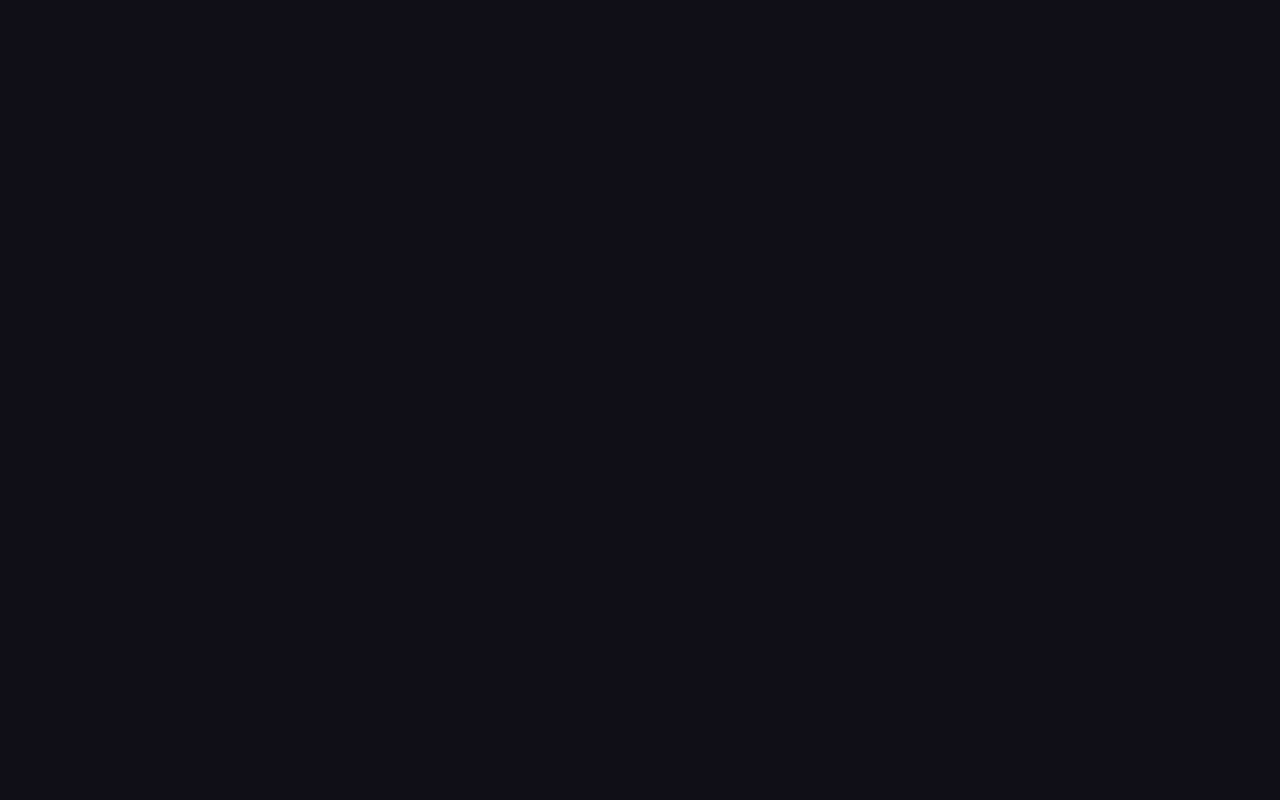
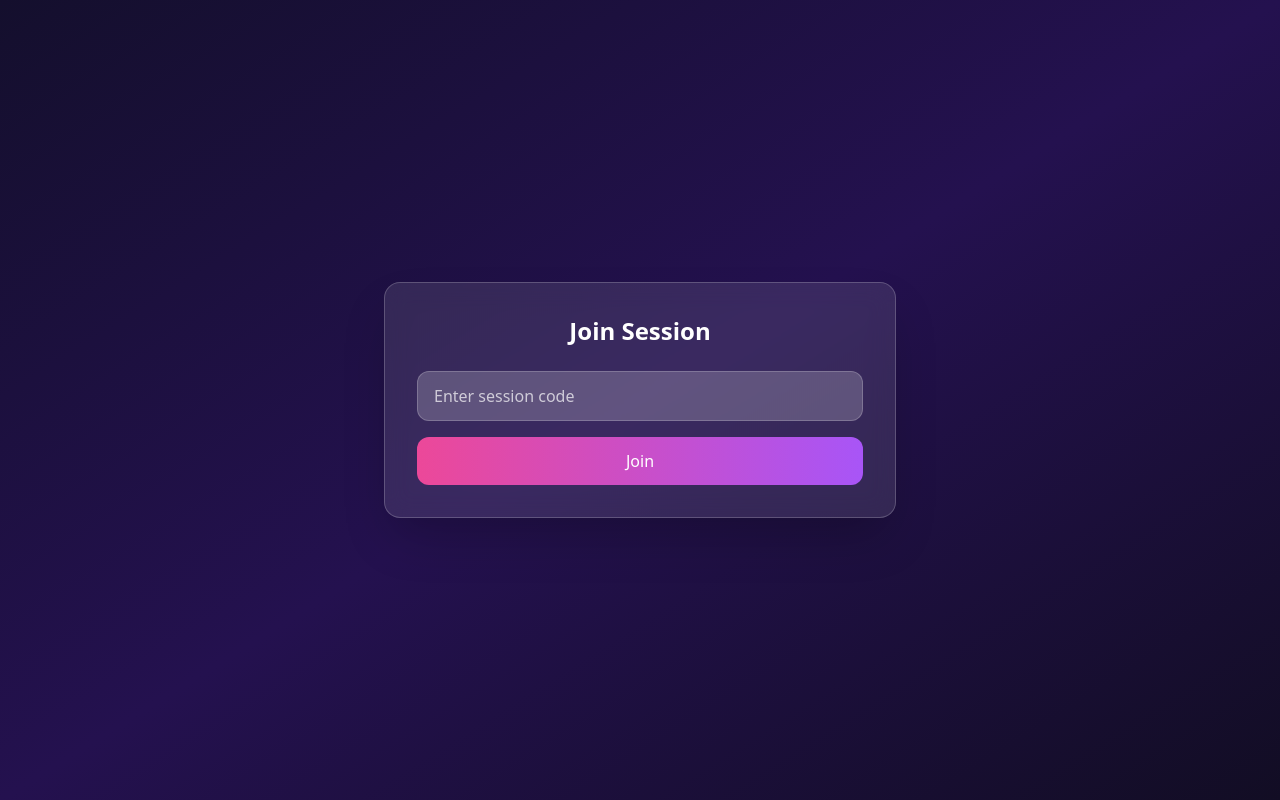
Before and after one commit to askitpro-core/askitpro-frontend, a React (Vite) app: page /join-session in a window 1280 px wide. Before the commit this address had no page. Built offline with nearby package versions, Linux system fonts and the light colour scheme.

Commit message:
Resolve conflicts with develop

```diff
--- a/src/App.jsx
+++ b/src/App.jsx
@@ -3,6 +3,7 @@ import { BrowserRouter, Routes, Route } from "react-router-dom";
 import Home from "./pages/Home";
 import TeacherDashboard from "./pages/TeacherDashboard";
 import SessionHeader from "./components/session/SessionHeader";
+import JoinSession from "./components/session/JoinSession";
 
 function App() {
   return (
@@ -10,10 +11,10 @@ function App() {
       <Routes>
         {/* Student UI */}
         <Route path="/" element={<Home />} />
+        <Route path="/join-session" element={<JoinSession />} />
 
         {/* Teacher UI */}
         <Route path="/teacher" element={<TeacherDashboard />} />
-        {/* session */}
         <Route path="/teacher/live" element={<SessionHeader />} />
       </Routes>
     </BrowserRouter>
--- /dev/null
+++ b/src/components/session/JoinSession.jsx
@@ -0,0 +1,52 @@
+import { useState } from "react";
+
+const JoinSession = () => {
+  const [sessionCode, setSessionCode] = useState("");
+  const [error, setError] = useState("");
+
+  const handleJoin = () => {
+    const trimmedCode = sessionCode.trim();
+
+    if (!trimmedCode) {
+      setError("Please enter a session code");
+      return;
+    }
+
+    setError("");
+    console.log("Joining session with code:", trimmedCode);
+  };
+
+  return (
+  <div className="min-h-screen flex items-center justify-center px-4 bg-gradient-to-br from-[#140f2d] via-[#24114f] to-[#120d24]">
+    <div className="w-full max-w-lg rounded-2xl bg-white/10 border border-white/20 backdrop-blur-md p-8 shadow-2xl">
+      <h2 className="text-white text-2xl font-semibold text-center mb-6">
+        Join Session
+      </h2>
+
+      <div className="flex flex-col gap-4">
+        <input
+          type="text"
+          placeholder="Enter session code"
+          value={sessionCode}
+          onChange={(e) => {
+            setSessionCode(e.target.value);
+            if (error) setError("");
+          }}
+          className="w-full px-4 py-3 rounded-xl bg-white/20 text-white placeholder-white/70 border border-white/20 focus:outline-none focus:ring-2 focus:ring-pink-400"
+        />
+
+        {error && <p className="text-red-300 text-sm">{error}</p>}
+
+        <button
+          onClick={handleJoin}
+          className="w-full py-3 rounded-xl bg-gradient-to-r from-pink-500 to-purple-500 hover:opacity-90 text-white font-medium transition"
+        >
+          Join
+        </button>
+      </div>
+    </div>
+  </div>
+);
+};
+
+export default JoinSession;
```
